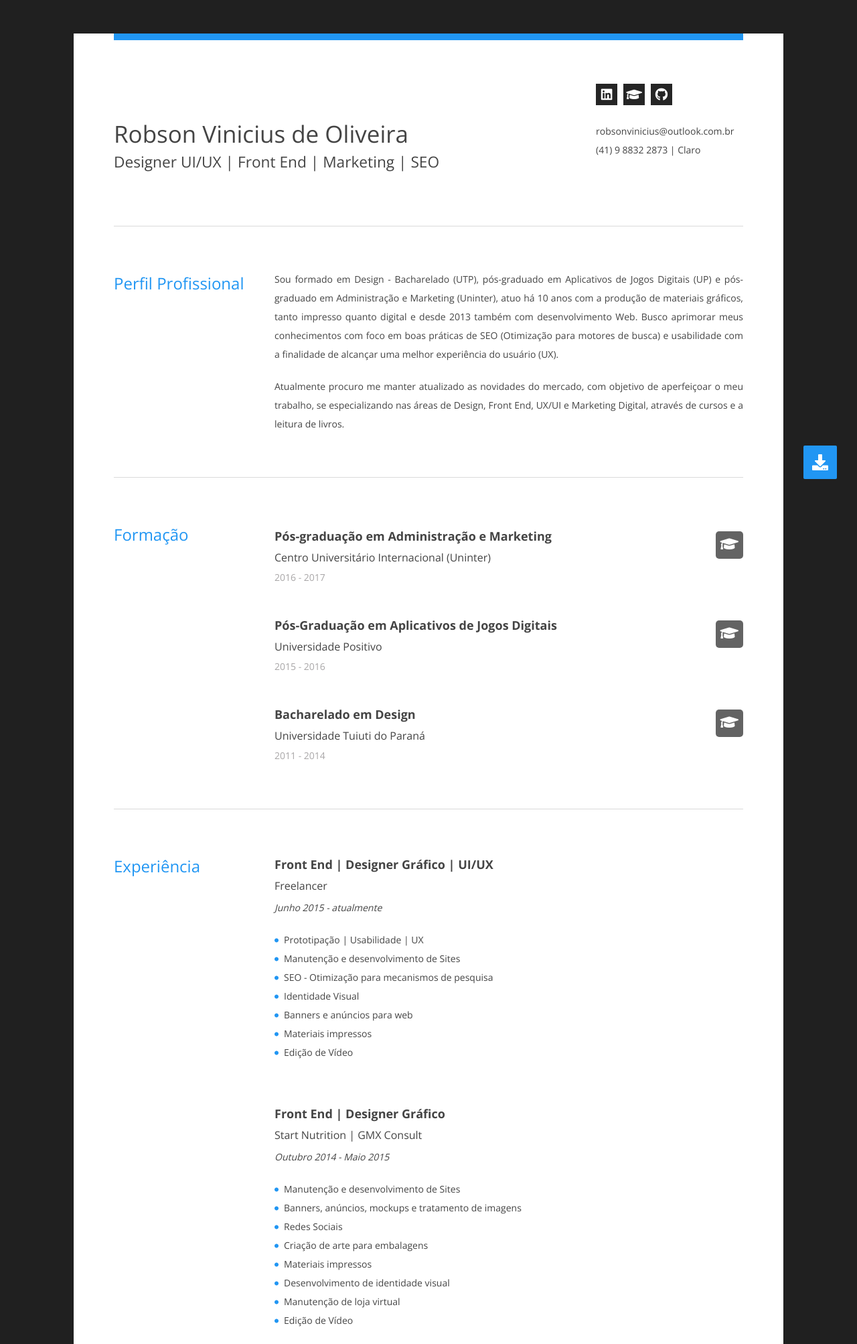
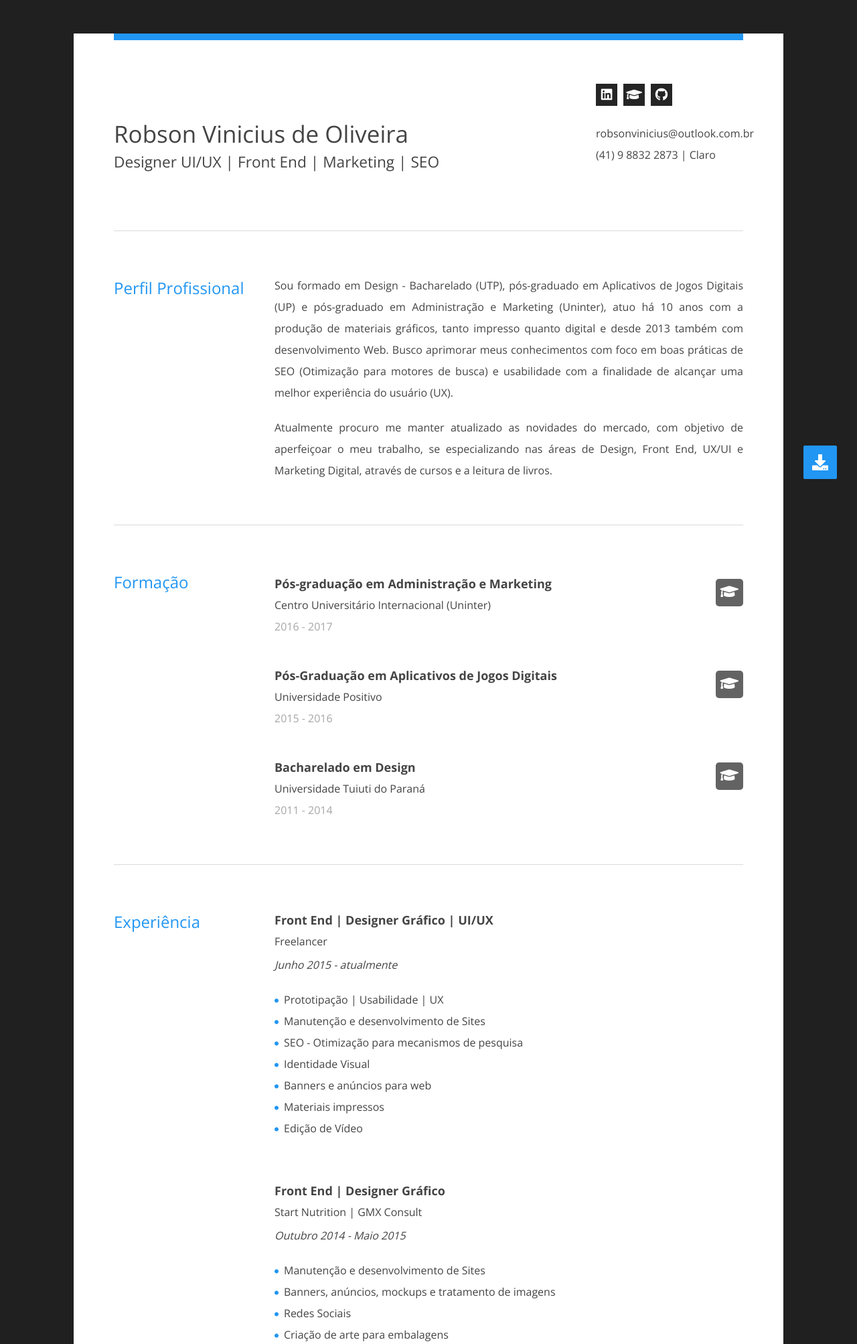
Before and after one commit to RobsonVinicius/robsondesigner, a PHP site: page /cv/index.html in a window 1280 px wide. Shown: the top 2006 px of the page at 67% size. Run offline with PHP 8.4, Linux system fonts and the light colour scheme; some libraries are stand-ins or nearby versions.

Commit message:
Update font size Perfil Profissional

```diff
--- a/cv/css/layout.css
+++ b/cv/css/layout.css
@@ -98,10 +98,8 @@
 .cv-item {
 padding-bottom: 40px;
 text-align: justify;
-font-size: 14px; /* colocado posteriormente */
-line-height: 2; /* colocado posteriormente */
-/*border-bottom: 1px solid #dadada;
-margin-bottom: 40px;*/
+font-size: 16px;
+line-height: 2;
 }
 
 .cv-item:last-child {
```
